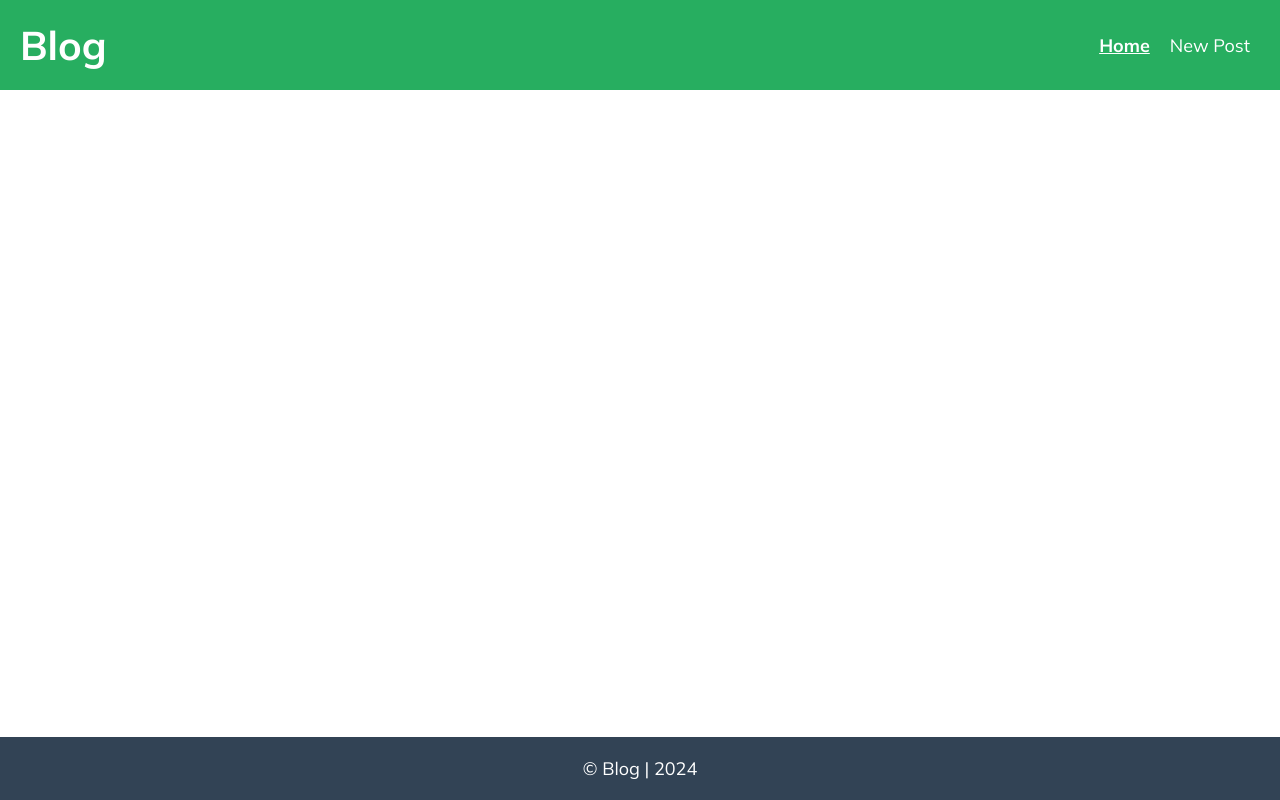
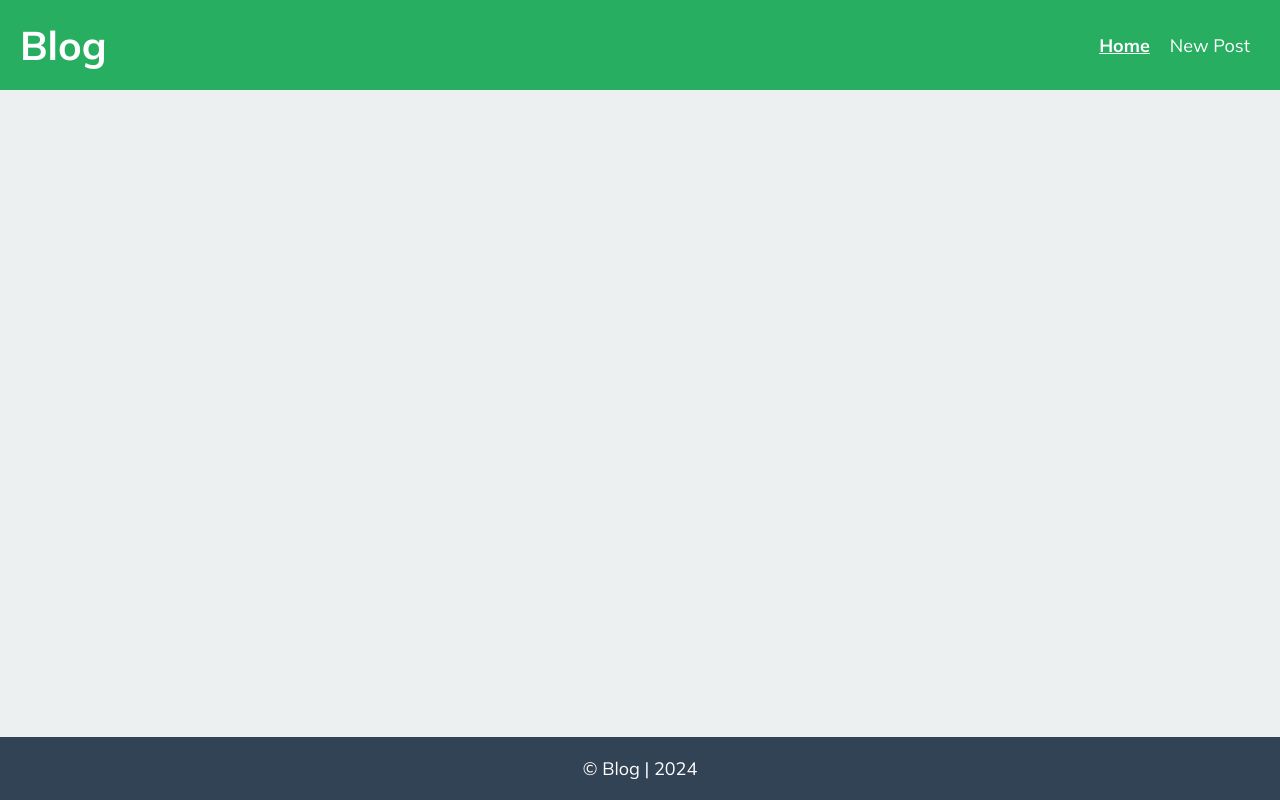
Before and after one commit to Eth3ri0n/blog-project, a website built with Vite: page src/index.html in a window 1280 px wide. Built offline with nearby package versions, Linux system fonts and the light colour scheme; no server answers.

Commit message:
Add background color to .content in styles.scss

```diff
--- a/src/assets/styles/styles.scss
+++ b/src/assets/styles/styles.scss
@@ -53,6 +53,7 @@ header {
 .content {
   grid-area: content;
   padding: 20px;
+  background-color: var(--divider-color);
 }
 
 footer {
```
